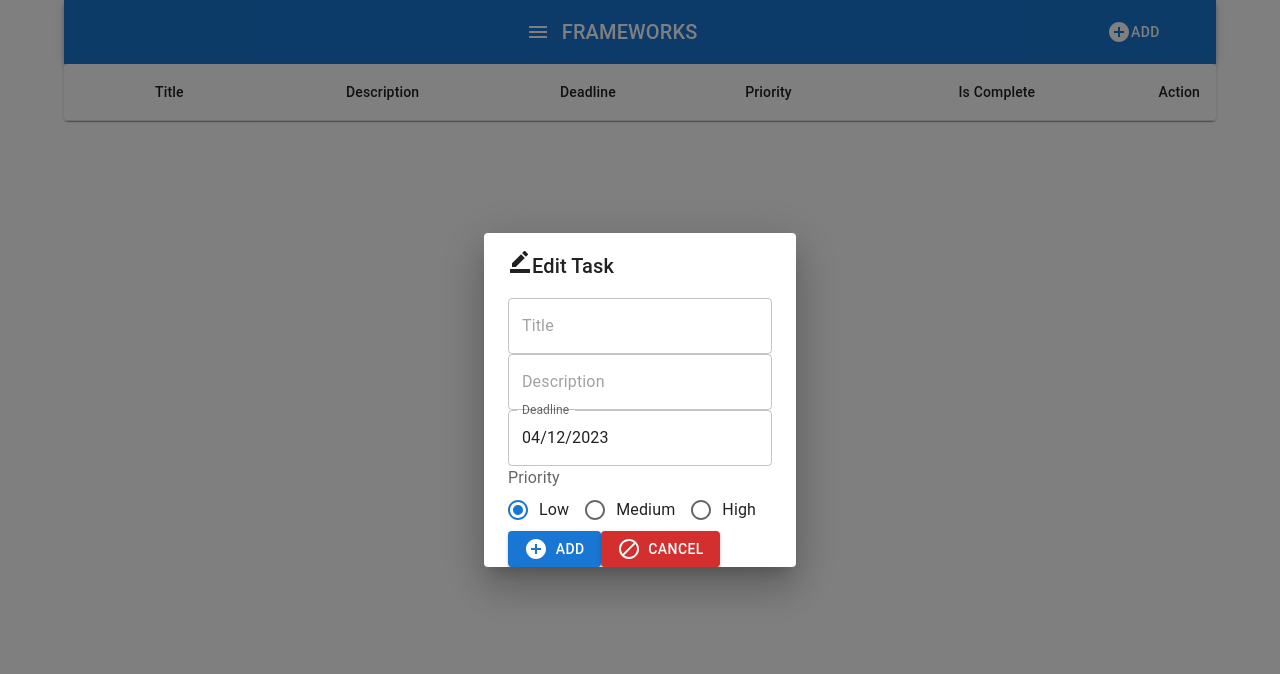
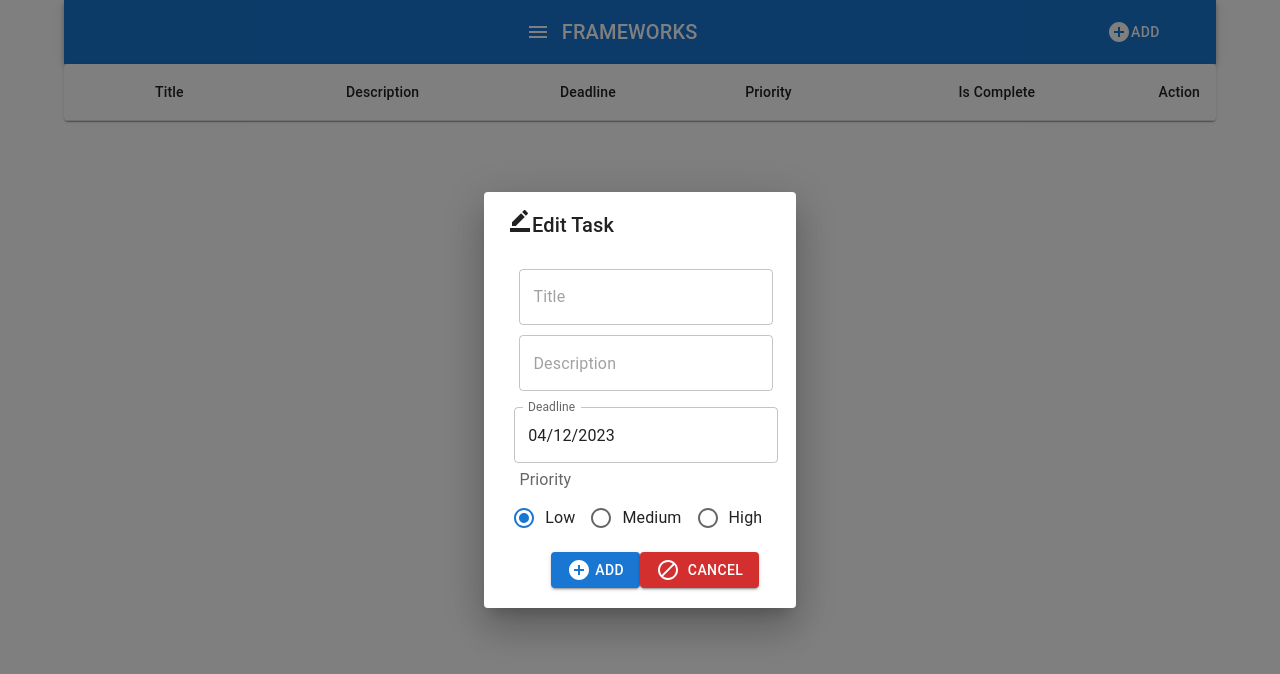
Before and after one commit to Lucastil2212/frameworks, a React (Create React App) app: page / in a window 1280 px wide. Both pictures are taken after a click on the button "ADD". Shown: the top 674 px of the page. Built offline with nearby package versions, Linux system fonts and the light colour scheme.

Commit message:
fixed update dialog

```diff
--- a/src/EditTaskDialog.js
+++ b/src/EditTaskDialog.js
@@ -17,6 +17,7 @@ import { AdapterDateFns } from "@mui/x-date-pickers/AdapterDateFns";
 import { DatePicker } from "@mui/x-date-pickers/DatePicker";
 import AddCircleIcon from "@mui/icons-material/AddCircle";
 import DoDisturbIcon from "@mui/icons-material/DoDisturb";
+import EditNoteIcon from "@mui/icons-material/EditNote";
 
 export default function EditTaskDialog({
   handleClose,
@@ -50,9 +51,7 @@ export default function EditTaskDialog({
   };
   const handleDateChange = (date) => {
     setDeadlineError(false);
-
     setSelectedDate(date);
-    setFormData({});
   };
 
   useEffect(() => {
@@ -169,7 +168,7 @@ export default function EditTaskDialog({
         <BorderColorIcon />
         Edit Task
       </DialogTitle>
-      <Container>
+      <Container style={{ margin: "2%" }}>
         <FormControl>
           <TextField
             id="title"
@@ -184,6 +183,8 @@ export default function EditTaskDialog({
                 ? "Title already exists"
                 : ""
             }
+            disabled={!add}
+            style={{ margin: "2%" }}
           ></TextField>
           <TextField
             id="description"
@@ -192,6 +193,7 @@ export default function EditTaskDialog({
             onChange={handleDescriptionChange}
             error={descriptionError}
             helperText={descriptionError ? "Description is required" : ""}
+            style={{ margin: "2% 2% 6% 2%" }}
           ></TextField>
           <LocalizationProvider dateAdapter={AdapterDateFns}>
             <DatePicker
@@ -203,7 +205,9 @@ export default function EditTaskDialog({
               helperText={deadlineError ? "Deadline is required" : ""}
             />
           </LocalizationProvider>
-          <FormLabel id="radioLabel">Priority</FormLabel>
+          <FormLabel id="radioLabel" style={{ margin: "2%" }}>
+            Priority
+          </FormLabel>
           <RadioGroup
             row
             aria-labelledby="radioLabel"
@@ -223,16 +227,28 @@ export default function EditTaskDialog({
             />
             <FormControlLabel value="high" control={<Radio />} label="High" />
           </RadioGroup>
-          <div>
-            <Button color="primary" variant="contained" onClick={handleAddTask}>
-              <AddCircleIcon />
-              &nbsp; Add
+          <Container
+            style={{
+              display: "flex",
+              flexDirection: "row",
+              margin: "5% 5% 5%",
+            }}
+          >
+            <Button
+              color="primary"
+              variant="contained"
+              onClick={handleAddTask}
+              sx={{ marginRight: "2% 10% 5%" }}
+            >
+              {add ? <AddCircleIcon /> : <EditNoteIcon />}
+              &nbsp;
+              {add ? "Add" : "Update"}
             </Button>
             <Button color="error" variant="contained" onClick={handleOnClose}>
               <DoDisturbIcon />
               &nbsp; Cancel
             </Button>
-          </div>
+          </Container>
         </FormControl>
       </Container>
     </Dialog>
--- a/src/FrameworksTable.js
+++ b/src/FrameworksTable.js
@@ -9,6 +9,7 @@ import {
   Paper,
   Checkbox,
   Button,
+  Container,
 } from "@mui/material";
 import EditNoteIcon from "@mui/icons-material/EditNote";
 import CancelIcon from "@mui/icons-material/Cancel";
@@ -70,7 +71,7 @@ export default function FrameworksTable({
             <TableCell align="right">Is Complete</TableCell>
             <TableCell align="right">Action</TableCell>
           </TableRow>
-        </TableHead>{" "}
+        </TableHead>
         <TableBody>
           {data.map((row) => (
             <TableRow
@@ -87,13 +88,19 @@ export default function FrameworksTable({
                 ></Checkbox>
               </TableCell>
               <TableCell align="right">
-                <div style={{ display: "block" }}>
+                <Container
+                  style={{
+                    display: "flex",
+                    flexDirection: "column",
+                  }}
+                >
                   {row.isComplete ? null : (
                     <Button
                       id="update"
                       color="primary"
                       variant="contained"
                       onClick={() => updateData(row)}
+                      sx={{ margin: "2% 20%" }}
                     >
                       <EditNoteIcon />
                       &nbsp; UPDATE
@@ -104,11 +111,12 @@ export default function FrameworksTable({
                     color="error"
                     variant="contained"
                     onClick={() => removeData(row.title)}
+                    sx={{ margin: "0% 20%" }}
                   >
                     <CancelIcon />
                     &nbsp; DELETE
                   </Button>
-                </div>
+                </Container>
               </TableCell>
             </TableRow>
           ))}
```
